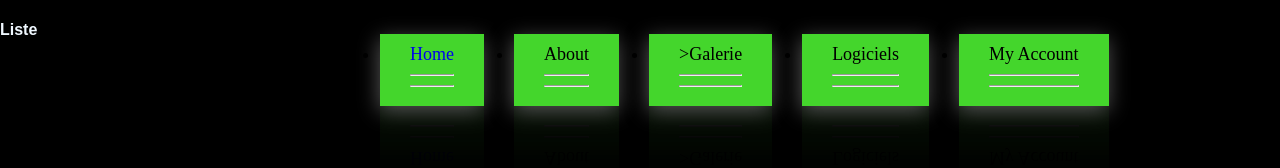
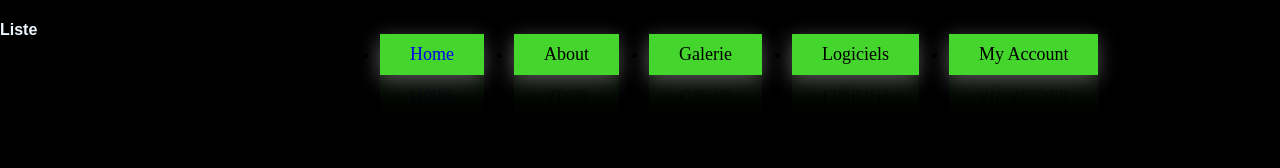
Before and after one commit to seeyun12/Gaming, a plain HTML site: page index.html in a window 1280 px wide. Drawn offline with Linux system fonts and the light colour scheme; files that its build step writes are made by us from their sources.

Commit message:
Update index.html
Suppression des hr

```diff
--- a/index.html
+++ b/index.html
@@ -4,18 +4,18 @@
 <head>
     <meta charset="utf-8" />
     <meta name="viewport" content="width=device-width, initial-scale=1.0" />
-    <link href="assets.css" rel="stylesheet" type="text/css" />
+    <link href="../js-css/assets.css" rel="stylesheet" type="text/css" />
     <title>Assets Telechargable</title>
 </head>
 <body>
 
     <nav>
         <ul>
-            <li><a href="../Index.html">Home</a><hr class="top"><hr class="bottom"></li>
-            <li>About<hr class="top"><hr class="bottom"></li>
-            <li>>Galerie<hr class="top"><hr class="bottom"></li>
-            <li>Logiciels<hr class="top"><hr class="bottom"></li>
-            <li>My Account<hr class="top"><hr class="bottom"></li>
+            <li><a href="../Index.html">Home</a></li>
+            <li>About</li>
+            <li>Galerie</li>
+            <li>Logiciels</li>
+            <li>My Account</li>
         </ul>
     </nav>
 
```
